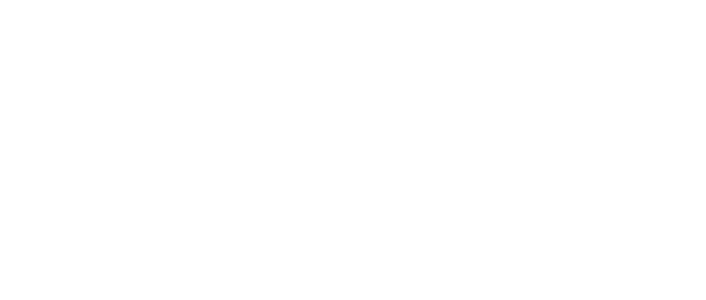
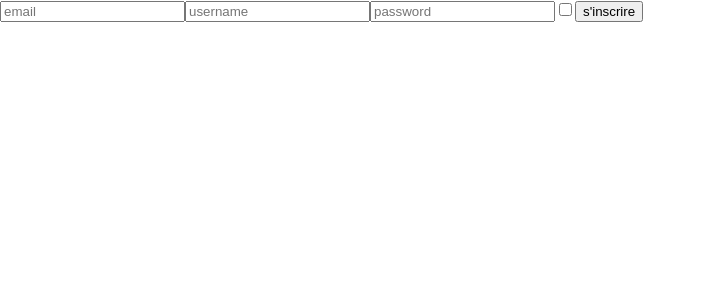
Before and after one commit to Ronita88/revision_frontend, a React (Create React App) app: page /signup in a window 1280 px wide. Before the commit this address had no page. Shown: the top 300 px of the page, without its empty margins (0-706 px from the left). Built offline with nearby package versions, Linux system fonts and the light colour scheme.

Commit message:
Token issue

```diff
--- a/package.json
+++ b/package.json
@@ -7,6 +7,7 @@
     "@testing-library/react": "^13.0.0",
     "@testing-library/user-event": "^13.2.1",
     "axios": "^0.27.2",
+    "js-cookie": "^3.0.1",
     "react": "^18.2.0",
     "react-dom": "^18.2.0",
     "react-router-dom": "^6.3.0",
--- a/src/App.js
+++ b/src/App.js
@@ -1,14 +1,30 @@
 import "./App.css";
 import { BrowserRouter as Router, Routes, Route } from "react-router-dom";
+import { useState } from "react";
+import Cookies from "js-cookie";
 
-// import de ma page Products
+// import de mes pages
+
 import Products from "./pages/Products";
+import Signup from "./pages/Signup";
+// import Login from "./pages/Login";
 
 function App() {
+  const [userToken, setUserToken] = useState(Cookies.get("userToken") || null);
+
+  const handleToken = (token) => {
+    if (token) {
+      Cookies.set("userToken", token, { expires: 3 });
+      setUserToken(token);
+    }
+  };
+
   return (
     <Router>
       <Routes>
         <Route path="/productslist" element={<Products />} />
+        <Route path="/signup" element={<Signup handleToken={handleToken} />} />
+        {/* <Route path="/login" element={<Login handleToken={handleToken} />} /> */}
       </Routes>
     </Router>
   );
--- /dev/null
+++ b/src/components/Header.js
@@ -0,0 +1,10 @@
+import { Link } from "react-router-dom";
+
+const Header = () => {
+  return (
+    <Link to="Signup">
+      <button>Signup</button>
+    </Link>
+  );
+};
+export default Header;
--- a/src/pages/Products.js
+++ b/src/pages/Products.js
@@ -5,6 +5,7 @@
 import { useSearchParams, Link } from "react-router-dom";
 import axios from "axios";
 import "../css/products.css";
+import Header from "../components/Header";
 
 function Products() {
   const [searchParams] = useSearchParams();
@@ -13,7 +14,7 @@
     currentPage = 1;
   }
 
-  const [data, setData] = useState({});
+  const [data, setData] = useState({}); //parce qu'on reçoit un objet qui contient la clé count qui renvoit un nombre et un tableau d'objet
   const [isLoading, setIsloading] = useState(true);
   // const [search, setSearch] = useState();
 
@@ -81,6 +82,7 @@
     <p>En cours de chargement...</p>
   ) : (
     <div>
+      <Header />
       <h1>Nos sacs</h1>
       {data.products.map((bag, index) => {
         return (
--- /dev/null
+++ b/src/pages/Signup.js
@@ -0,0 +1,67 @@
+import { useState } from "react";
+import axios from "axios";
+import { useNavigate } from "react-router-dom";
+
+const Signup = ({ handleToken }) => {
+  const [email, setEmail] = useState("");
+  const [username, setUsername] = useState("");
+  const [password, setPassword] = useState("");
+  const [confirmPassword, setConfirmPassword] = useState("");
+  const [newsletter, setNewsletter] = useState(false);
+
+  const navigate = useNavigate();
+
+  const handleSubmit = async (event) => {
+    event.preventDefault();
+    try {
+      const response = await axios.post("http://localhost/signup", {
+        email: email,
+        username: username,
+        password: password,
+        newsletter: newsletter,
+      });
+      handleToken(response.data.token);
+      navigate("/productslist");
+    } catch (error) {
+      console.log(error.response);
+    }
+  };
+  return (
+    <form onSubmit={handleSubmit}>
+      <input
+        type="text"
+        placeholder="email"
+        value={email}
+        onChange={(event) => {
+          setEmail(event.target.value);
+        }}
+      />
+
+      <input
+        type="text"
+        placeholder="username"
+        value={username}
+        onChange={(event) => {
+          setUsername(event.target.value);
+        }}
+      />
+      <input
+        type="text"
+        placeholder="password"
+        value={username}
+        onChange={(event) => {
+          setPassword(event.target.value);
+        }}
+      />
+      <input
+        type="checkbox"
+        checked={newsletter}
+        onChange={() => {
+          setNewsletter(!newsletter);
+        }}
+      />
+      <input type="submit" value="s'inscrire" />
+    </form>
+  );
+};
+export default Signup;
```
Also changed, not shown: src/pages/Login.js (added), 1 other file (tests, documents, lock files or other folders).
